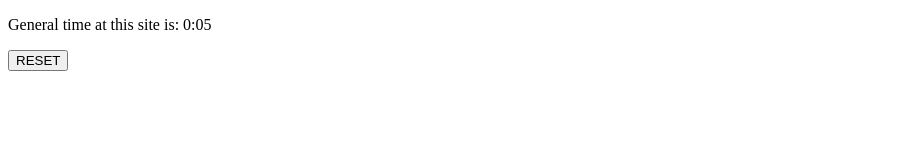
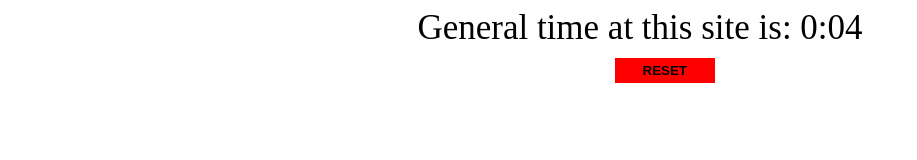
Before and after one commit to mate-academy/dom_all-is-timed, a plain HTML site: page index.html in a window 1280 px wide. Shown: the whole page, without its empty margins (0-917 px from the left). Drawn offline with Linux system fonts and the light colour scheme.

Commit message:
correction

```diff
--- a/index.html
+++ b/index.html
@@ -6,6 +6,9 @@
   <title>All is timed</title>
 </head>
 <body>
+  <div class="timeContainer">
+    <span id="time">General time at this site is: <span id="timeValue"></span></span>
+  </div>
   <button>RESET</button>
   <script src="script.js"></script>
 </body>
--- a/script.js
+++ b/script.js
@@ -1,25 +1,20 @@
-let count = localStorage.getItem('time');
-if(!count) {
-  count = 0;
-}
+let count = localStorage.getItem('time') || 0;
+const timeValue = document.querySelector('#timeValue')
 
-const htmlCount = document.createElement('p')
+render(count)
 
 setInterval(() => {
-  count++;
-  let seconds = count % 60;
-  if(seconds < 10) {
-    seconds = '0' + seconds;
-  }
-  htmlCount.innerHTML = `General time at this site is: ${Math.floor(count / 60)}:${seconds}`;
-  document.querySelector('body').prepend(htmlCount);
+  render(count++);
 }, 1000);
+
+function render (count, el = timeValue) {
+  el.innerHTML = `${Math.floor(count / 60)}:${String(count % 60).padStart(2, '0')}`
+}
 
 window.addEventListener('beforeunload', () => {
   localStorage.setItem('time', `${count}`);
 });
 
 document.querySelector('button').addEventListener('click', () => {
-  localStorage.setItem('time', 0);
   count = 0;
 });
--- a/style.css
+++ b/style.css
@@ -0,0 +1,20 @@
+.timeContainer {
+  width: 100%;
+  font-size: 35px;
+  display: flex;
+  justify-content: center;
+  margin-bottom: 10px;
+}
+
+.timeContainer * {
+  user-select: none;
+}
+
+button {
+  background-color: red;
+  border: none;
+  width: 100px;
+  height: 25px;
+  margin-left: 48%;
+  font-weight: bold;
+}
```
